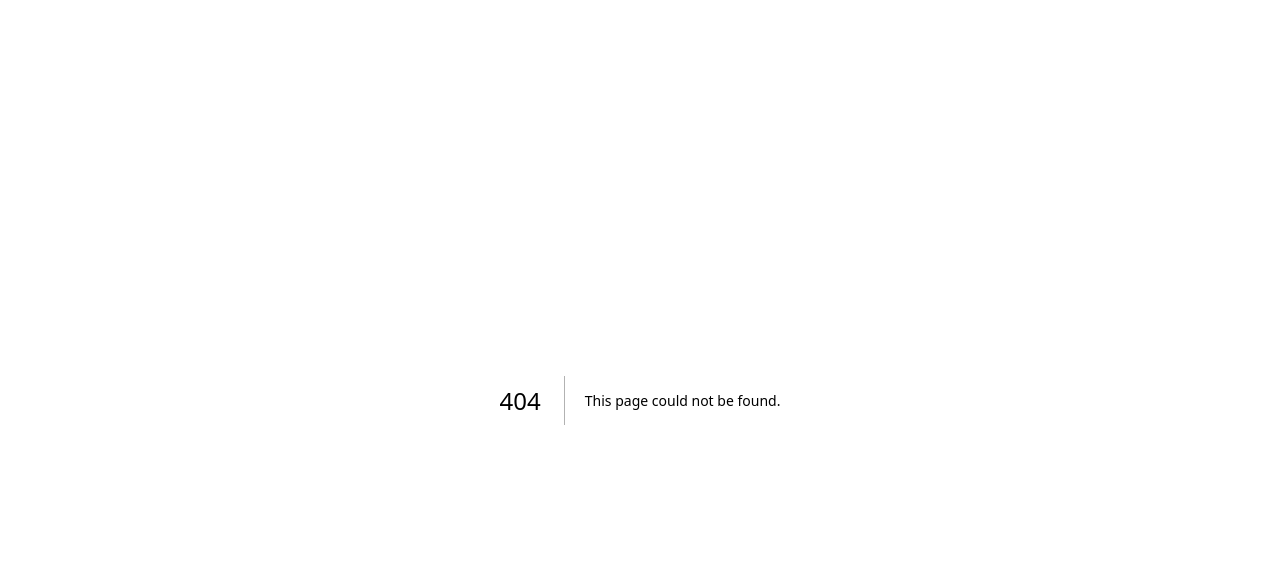
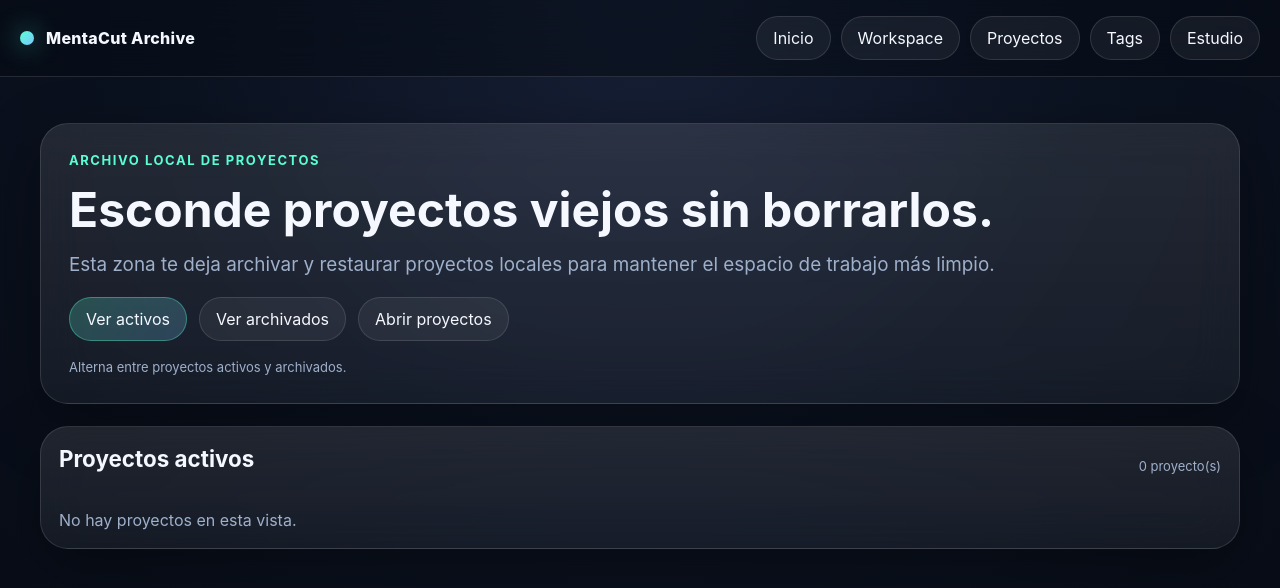
Before and after one commit to alain7224/MentaCut, a Next.js app: page /studio/archive in a window 1280 px wide. Before the commit this address had no page. Shown: the top 588 px of the page. Built offline with nearby package versions, Linux system fonts and the light colour scheme.

Commit message:
feat: add archive manager route for projects

```diff
--- /dev/null
+++ b/app/studio/archive/page.tsx
@@ -0,0 +1,90 @@
+'use client'
+
+import Link from 'next/link'
+import { useEffect, useMemo, useState } from 'react'
+import { archiveProject, isProjectArchived, readArchivedProjects, restoreProject, writeArchivedProjects, type ArchivedProjectEntry } from '@/lib/local-project-archive'
+import { readLocalProjects, type LocalProject } from '@/lib/local-store'
+
+export default function StudioArchivePage() {
+  const [projects, setProjects] = useState<LocalProject[]>([])
+  const [archived, setArchived] = useState<ArchivedProjectEntry[]>([])
+  const [showArchived, setShowArchived] = useState(false)
+  const [status, setStatus] = useState('')
+
+  useEffect(() => {
+    setProjects(readLocalProjects())
+    setArchived(readArchivedProjects())
+  }, [])
+
+  const visibleProjects = useMemo(
+    () => projects.filter((project) => showArchived ? isProjectArchived(archived, project.id) : !isProjectArchived(archived, project.id)),
+    [projects, archived, showArchived],
+  )
+
+  function persist(next: ArchivedProjectEntry[], nextStatus: string) {
+    setArchived(next)
+    writeArchivedProjects(next)
+    setStatus(nextStatus)
+  }
+
+  function handleArchive(projectId: string, projectName: string) {
+    persist(archiveProject(archived, projectId), `Proyecto archivado: ${projectName}`)
+  }
+
+  function handleRestore(projectId: string, projectName: string) {
+    persist(restoreProject(archived, projectId), `Proyecto restaurado: ${projectName}`)
+  }
+
+  return (
+    <div className="page-shell">
+      <header className="topbar">
+        <div className="brand"><span className="brand-dot" /><span>MentaCut Archive</span></div>
+        <nav className="nav">
+          <Link href="/" className="nav-link">Inicio</Link>
+          <Link href="/studio/workspace" className="nav-link">Workspace</Link>
+          <Link href="/studio/projects" className="nav-link">Proyectos</Link>
+          <Link href="/studio/tags" className="nav-link">Tags</Link>
+          <Link href="/studio" className="nav-link">Estudio</Link>
+        </nav>
+      </header>
+
+      <main className="main">
+        <section className="section">
+          <div className="panel hero-copy">
+            <span className="eyebrow">Archivo local de proyectos</span>
+            <h1 className="title" style={{ fontSize: 'clamp(1.8rem, 4vw, 3rem)' }}>Esconde proyectos viejos sin borrarlos.</h1>
+            <p className="sub">Esta zona te deja archivar y restaurar proyectos locales para mantener el espacio de trabajo más limpio.</p>
+            <div className="action-row">
+              <button className="btn btn-primary" onClick={() => setShowArchived(false)}>Ver activos</button>
+              <button className="btn" onClick={() => setShowArchived(true)}>Ver archivados</button>
+              <Link href="/studio/projects" className="btn">Abrir proyectos</Link>
+            </div>
+            <div className="timeline-label">{status || 'Alterna entre proyectos activos y archivados.'}</div>
+          </div>
+        </section>
+
+        <section className="section">
+          <div className="panel timeline">
+            <div className="row-head"><h2 className="section-title">{showArchived ? 'Proyectos archivados' : 'Proyectos activos'}</h2><div className="timeline-label">{visibleProjects.length} proyecto(s)</div></div>
+            <div className="project-list">
+              {visibleProjects.length === 0 ? <div className="empty">No hay proyectos en esta vista.</div> : null}
+              {visibleProjects.map((project) => (
+                <div key={project.id} className="project-item">
+                  <strong>{project.name}</strong>
+                  <div className="timeline-label">{project.format} · {project.clips.length} clips</div>
+                  <div className="action-row">
+                    {showArchived ? (
+                      <button className="btn btn-primary" onClick={() => handleRestore(project.id, project.name)}>Restaurar</button>
+                    ) : (
+                      <button className="btn" onClick={() => handleArchive(project.id, project.name)}>Archivar</button>
+                    )}
+                  </div>
+                </div>
+              ))}
+            </div>
+          </div>
+        </section>
+      </main>
+    </div>
+  )
+}
```
